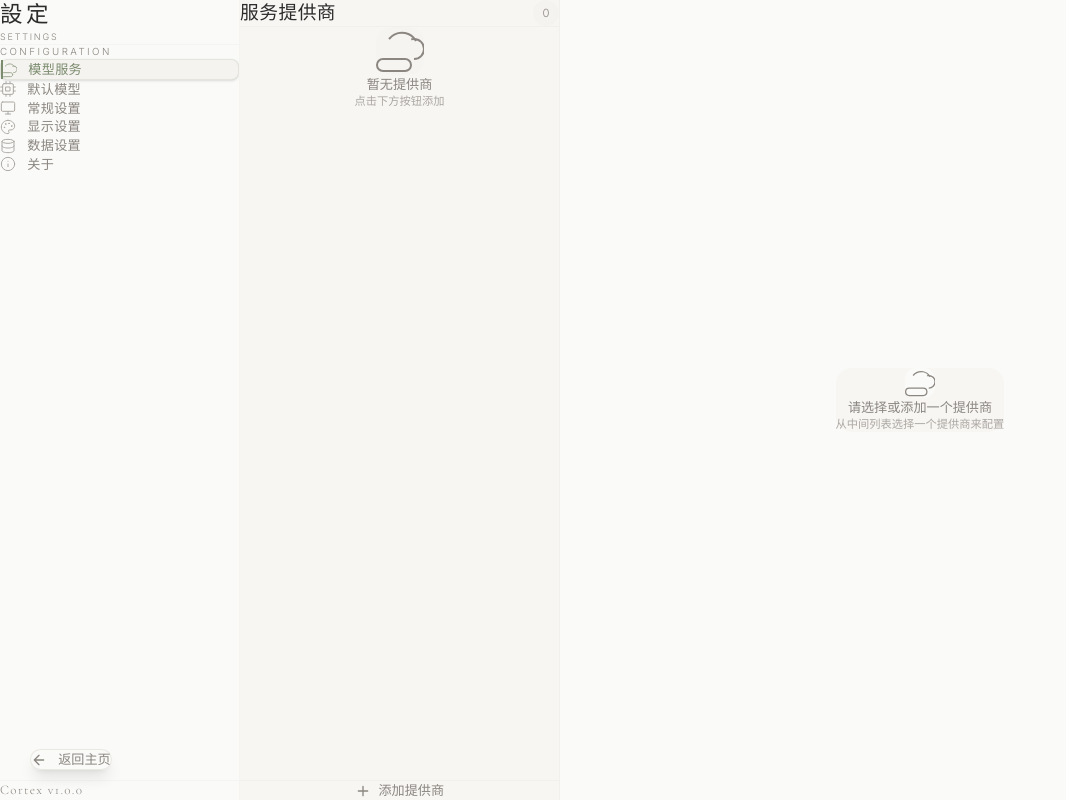
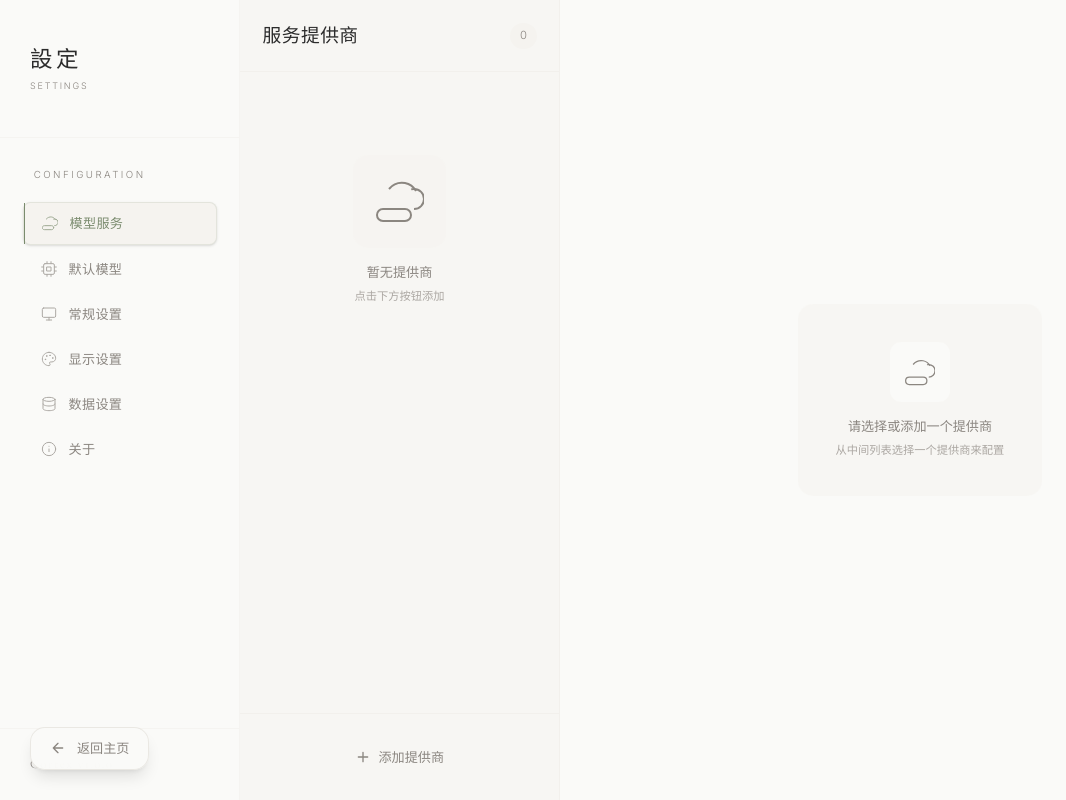
Before and after one commit to yxp934/Prompt-Tree, a Next.js app in the folder ai-chat-client/: page /settings in a window 1280 px wide. Shown: the whole page, without its empty margins (0-1066 px from the left). Built offline with nearby package versions, Linux system fonts and the light colour scheme.

Commit message:
fix: scope global reset to base layer

```diff
--- a/ai-chat-client/src/app/globals.css
+++ b/ai-chat-client/src/app/globals.css
@@ -117,10 +117,14 @@
 }
 
 /* ========== Base Styles ========== */
-* {
-  margin: 0;
-  padding: 0;
-  box-sizing: border-box;
+@layer base {
+  *,
+  *::before,
+  *::after {
+    margin: 0;
+    padding: 0;
+    box-sizing: border-box;
+  }
 }
 
 html {
```
